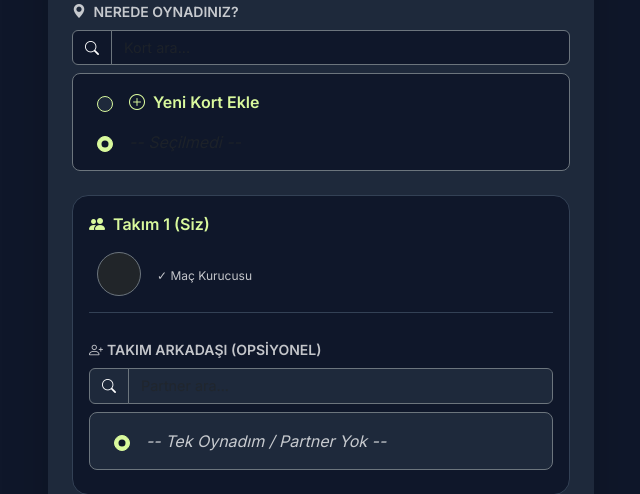
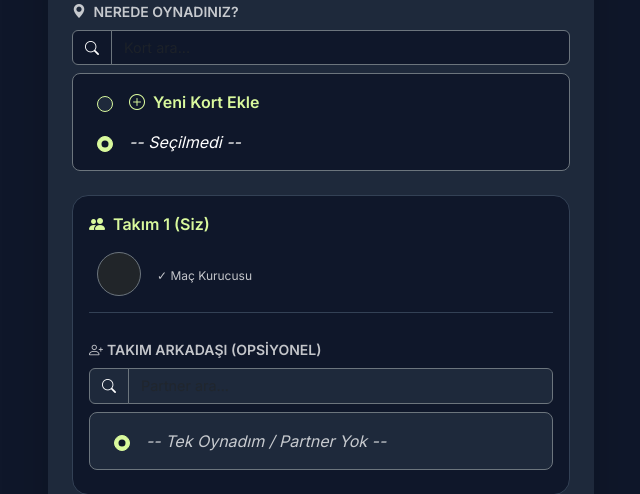
Before and after one commit to yamanalparslan/a, a Django app: template players/templates/players/create_match.html in a window 1280 px wide. Shown: the part 246-740 px from the top of the page, without its empty margins (319-959 px from the left). Run offline with Django 5.2, Linux system fonts and the light colour scheme; the template is opened without the code that fills it: values that come from a table or form of the project are taken from there, others are empty.

```diff
--- a/players/templates/players/create_match.html
+++ b/players/templates/players/create_match.html
@@ -41,7 +41,7 @@
                             <span class="input-group-text border-secondary text-white" style="background-color: #0f172a;">
                                 <i class="bi bi-search small"></i>
                             </span>
-                            <input type="text" id="courtSearch" class="form-control border-secondary text-white"
+                            <input type="text-white" id="courtSearch" class="form-control border-secondary text-white"
                                    placeholder="Kort ara..." style="background-color: #0f172a; font-size: 0.9rem;">
                         </div>
 
@@ -59,7 +59,7 @@
                             <div class="court-item d-flex align-items-center py-2 px-3 rounded cursor-pointer" onclick="toggleNewCourt(false, this)">
                                 <input class="form-check-input me-3 rounded-circle" type="radio" name="court" value="" id="id_court_none" checked
                                        style="background-color: #1e293b; border-color: #64748b; cursor: pointer;">
-                                <label class="form-check-label flex-grow-1 text-muted fst-italic" for="id_court_none" style="cursor: pointer;">
+                                <label class="form-check-label flex-grow-1 text-white fst-italic" for="id_court_none" style="cursor: pointer;">
                                     -- Seçilmedi --
                                 </label>
                             </div>
@@ -111,7 +111,7 @@
                                 <span class="input-group-text border-secondary text-white" style="background-color: #1e293b;">
                                     <i class="bi bi-search small"></i>
                                 </span>
-                                <input type="text" id="teammateSearch" class="form-control border-secondary text-white"
+                                <input type="text-white" id="teammateSearch" class="form-control border-secondary text-white"
                                        placeholder="Partner ara..." style="background-color: #1e293b; font-size: 0.9rem;">
                             </div>
 
@@ -152,7 +152,7 @@
                             <span class="input-group-text rounded-start-3 border-secondary text-white" style="background-color: #0f172a;">
                                 <i class="bi bi-search"></i>
                             </span>
-                            <input type="text" id="opponentSearch" class="form-control border-secondary text-white rounded-end-3"
+                            <input type="text-white" id="opponentSearch" class="form-control border-secondary text-white rounded-end-3"
                                 placeholder="Rakip ara..." style="background-color: #0f172a; padding: 0.7rem;">
                         </div>
 
```
